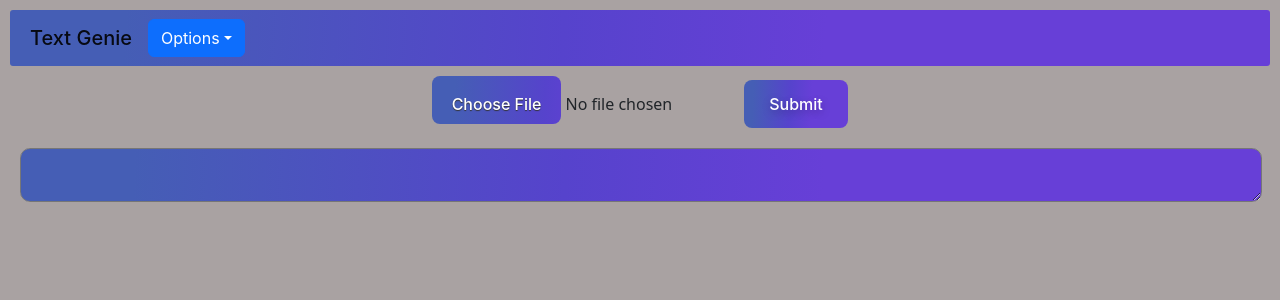
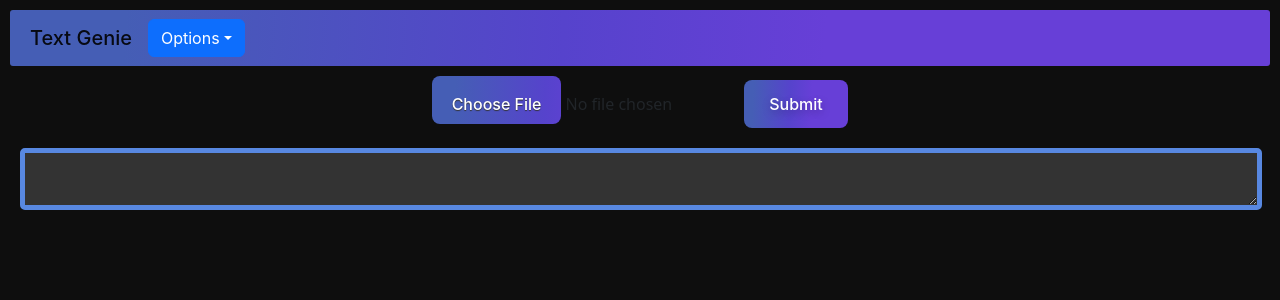
Before and after one commit to AJP-003/SHN-OpenAI, a React (Create React App) app in the folder frontend/: page / in a window 1280 px wide. Shown: the top 300 px of the page. Built offline with nearby package versions, Linux system fonts and the light colour scheme.

Commit message:
styling changes

```diff
--- a/frontend/public/index.html
+++ b/frontend/public/index.html
@@ -27,7 +27,7 @@
     -->
     <title>TEXT GENIE</title>
   </head>
-  <body style="background-color: rgb(169, 162, 162);">
+  <body style="background-color: rgb(14, 14, 14);">
     <noscript>You need to enable JavaScript to run this app.</noscript>
     <div id="root"></div>
     <!--
--- a/frontend/src/App.js
+++ b/frontend/src/App.js
@@ -27,7 +27,7 @@ function MyApp() {
     formData.append('code', selectedOption);
 
     try {
-      const response = await axios.post('http://localhost:5000/process_image', formData, {
+      const response = await axios.post('http://localhost:3000/process_image', formData, {
         headers: {
           'Content-Type': 'multipart/form-data',
         }
@@ -70,5 +70,5 @@ function MyApp() {
     </div>
   );
 }
-
+//call app functions
 export default MyApp;
--- a/frontend/src/index.css
+++ b/frontend/src/index.css
@@ -30,11 +30,14 @@ code {
   margin-right: 10px;
   height: 50%;
   width: 97%;
-  border-radius: 10px;
-
-  background-image: linear-gradient(92.88deg, #455EB5 9.16%, #5643CC 43.89%, #673FD7 64.72%);
+  padding-left: 5px;
+  border-radius: 5px;
+  font-weight: 400;
+  border-width: 5px;
+  border-color: rgb(88, 136, 225);
+  font-family: 'Courier New', Courier, monospace;
+  background-color: #333;
 }
-
 
 
 
@@ -72,7 +75,7 @@ code {
 }
 
 .button:hover {
-  box-shadow: rgba(80, 63, 205, 0.5) 0 1px 30px;
+  box-shadow: rgba(93, 86, 143, 0.5) 0 1px 30px;
 
   transform: scale(.9);
 }
```
